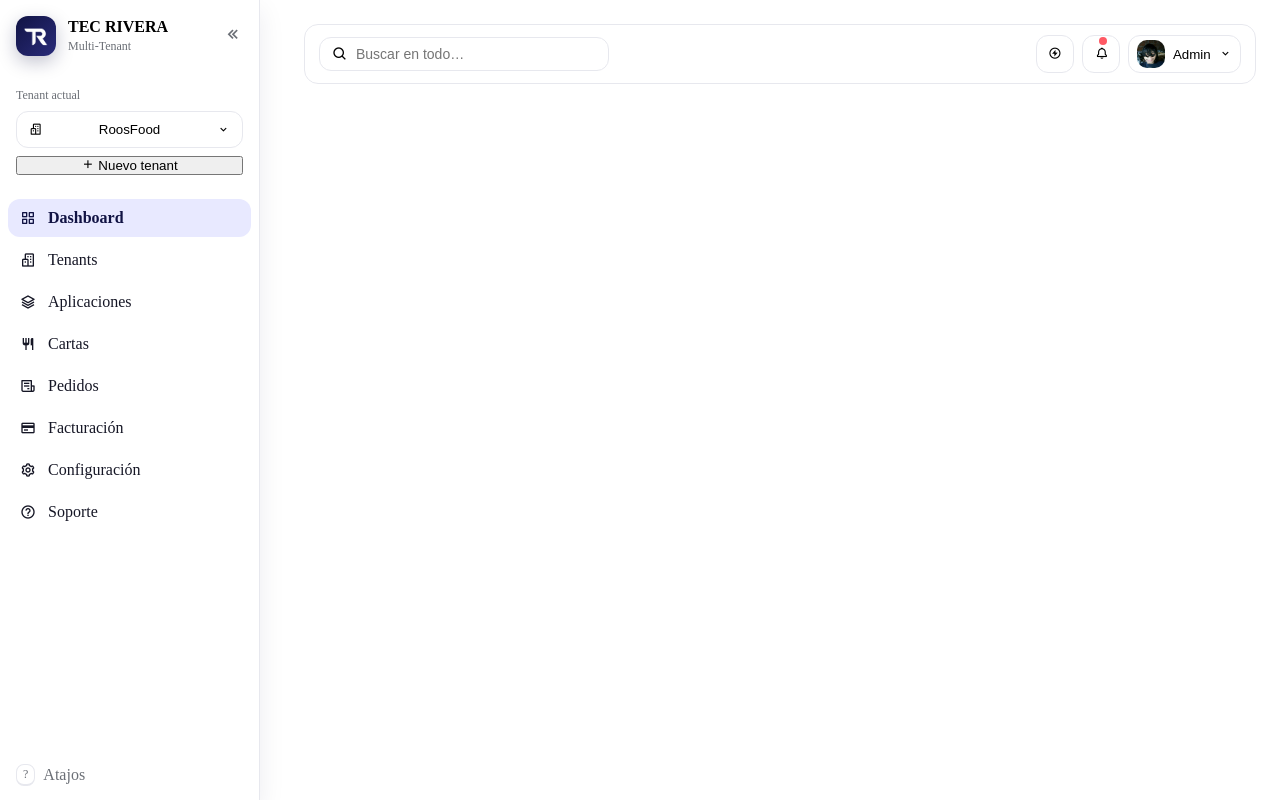
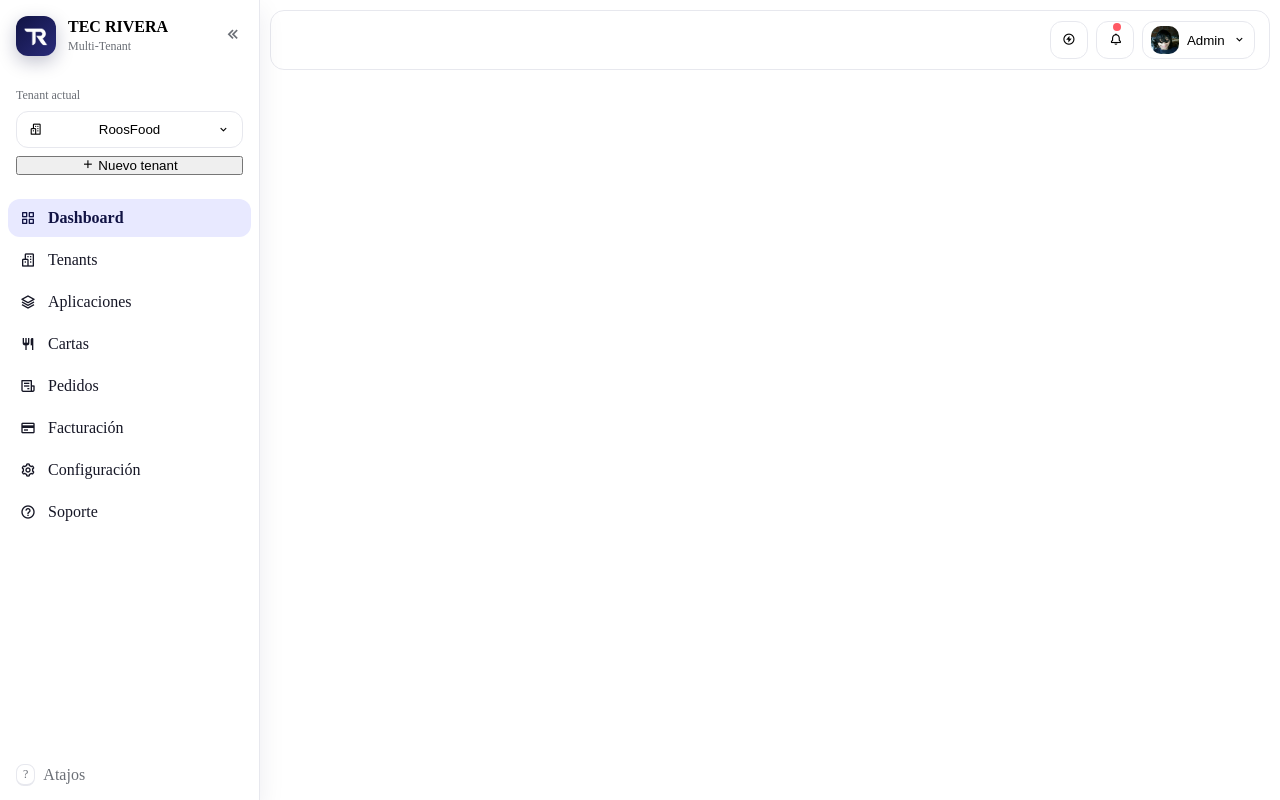
Before and after one commit to AlexisDominguezAguila/PlantillaEcomerce, a PHP site: page /admin/dashboard.html in a window 1280 px wide. Run offline with PHP 8.4, Linux system fonts and the light colour scheme.

Commit message:
update UI

```diff
--- a/admin/css/sidebar.css
+++ b/admin/css/sidebar.css
@@ -190,8 +190,8 @@ body {
 }
 
 .main {
-  margin-left: 280px;
-  padding: 24px;
+  margin-left: 260px;
+  padding: 10px;
   transition: margin-left 0.3s ease;
 }
 .sidebar.collapsed ~ .main {
@@ -350,26 +350,12 @@ body {
   padding: 10px 14px;
   border-radius: 14px;
 }
-.search {
-  display: flex;
-  align-items: center;
-  gap: 8px;
-  background: #fff;
-  border: 1px solid var(--border);
-  border-radius: 12px;
-  padding: 8px 12px;
-  min-width: 280px;
-}
-.search input {
-  border: none;
-  outline: none;
-  font-size: 14px;
-  width: 240px;
-  background: transparent;
-}
+
 .topbar__actions {
   display: flex;
   align-items: center;
+  width: 100%;
+  justify-content: end;
   gap: 8px;
 }
 .icon-btn {
--- a/admin/dashboard.html
+++ b/admin/dashboard.html
@@ -99,16 +99,6 @@
     <main class="main">
       <!-- Topbar -->
       <header class="topbar">
-        <form class="search" id="globalSearchForm" role="search">
-          <i class="bx bx-search"></i>
-          <input
-            type="search"
-            id="globalSearch"
-            placeholder="Buscar en todo…"
-            autocomplete="off"
-          />
-        </form>
-
         <div class="topbar__actions">
           <button class="icon-btn" id="quickCreate" title="Acción rápida">
             <i class="bx bx-bolt-circle"></i>
```
